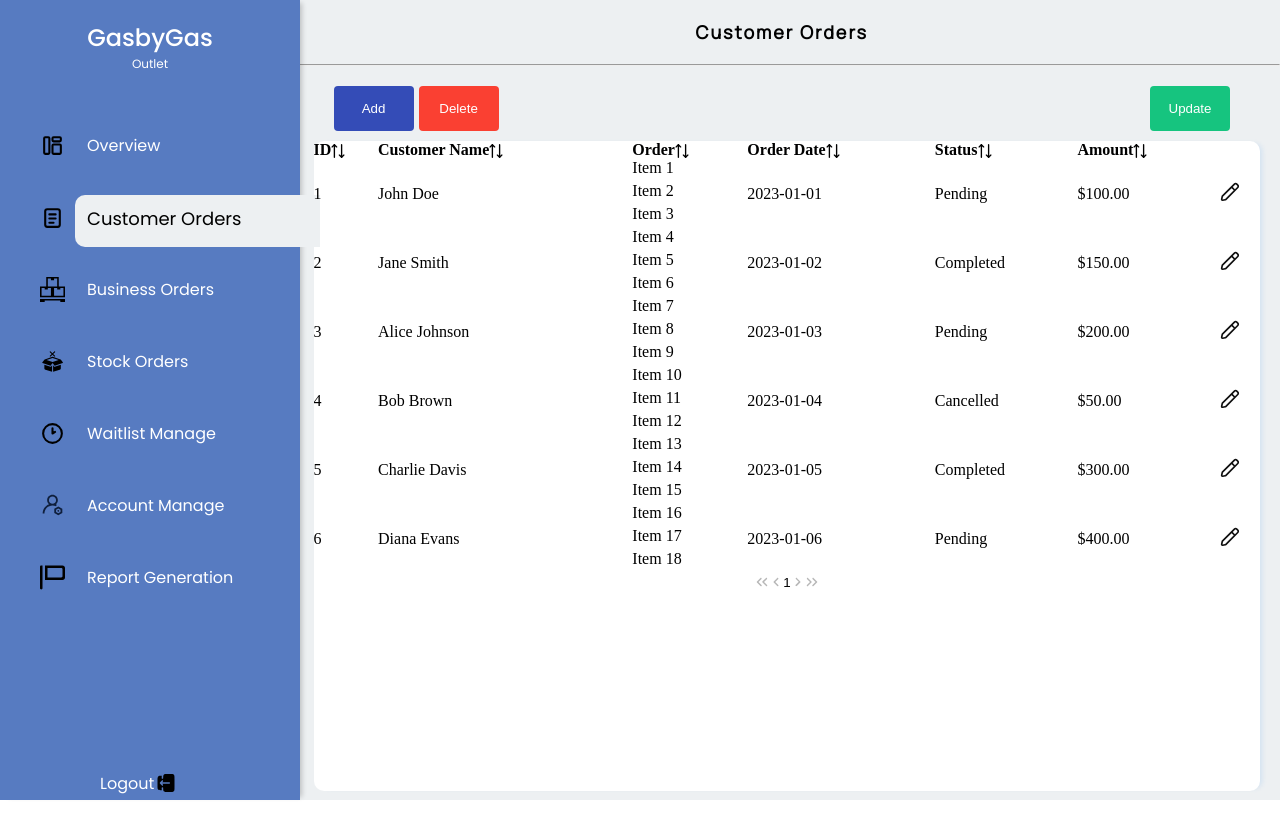
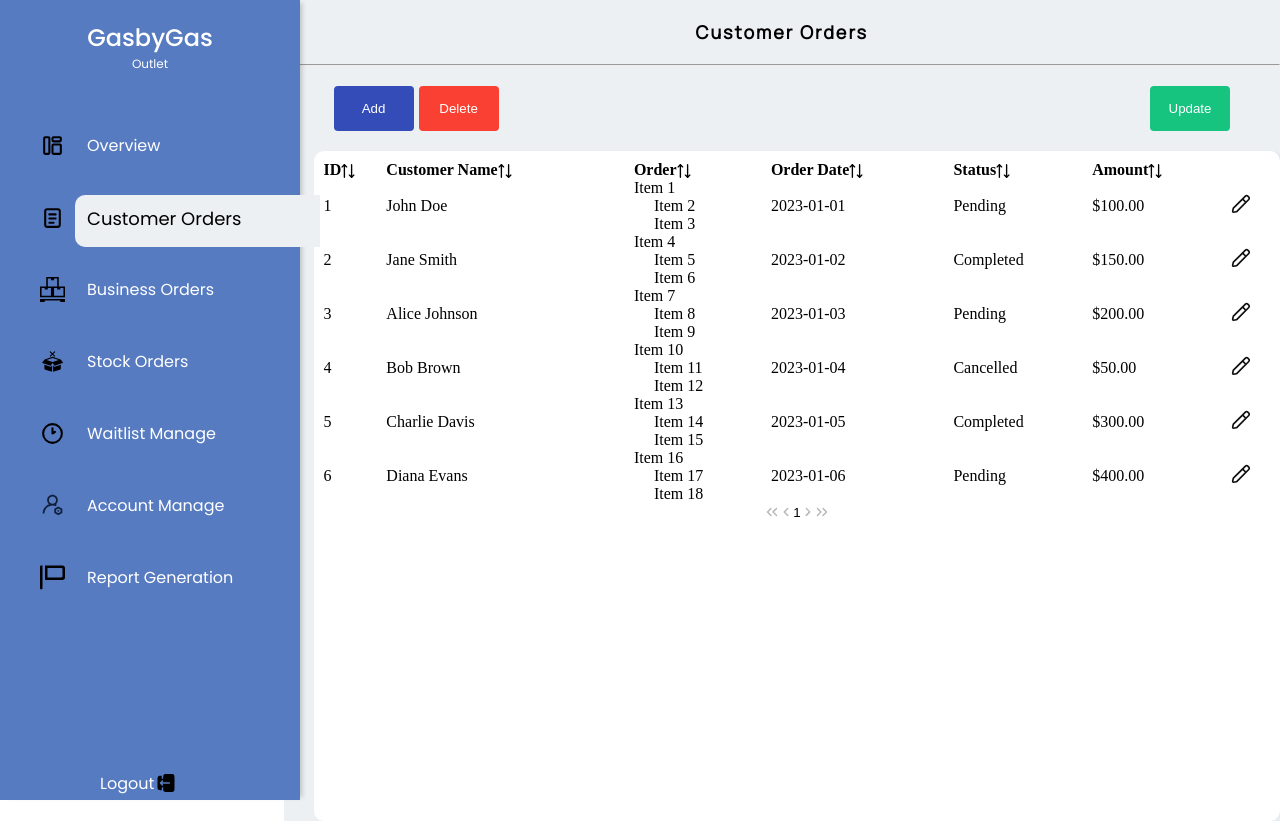
Before and after one commit to krishan44/ASE-Project, a React (Vite) app in the folder GasbyGas/: page / in a window 1280 px wide. Before the commit the page ends 800 px from the top, so only its background shows below. Built offline with nearby package versions, Linux system fonts and the light colour scheme.

Commit message:
Enhance customerOrders styling by differentiating first and subsequent order items and adjusting layout margins and padding

```diff
--- a/GasbyGas/src/Components/OutletManager/customerOrders.jsx
+++ b/GasbyGas/src/Components/OutletManager/customerOrders.jsx
@@ -20,7 +20,7 @@ function customerOrders(){
         return (
             <div className={style.orderItems}>
                 {rowData.order.map((item, index) => (
-                    <div key={index} className={style.orderItem}>{item}</div>
+                    <div key={index} className={index === 0 ? style.firstOrderItem : style.otherOrderItems}>{item}</div>
                 ))}
             </div>
         );
--- a/GasbyGas/src/Components/OutletManager/customerOrders.module.css
+++ b/GasbyGas/src/Components/OutletManager/customerOrders.module.css
@@ -32,7 +32,8 @@
     height: 650px;
     background-color: #FFF;
     margin-left: 30px;
-    margin-top: 10px;
+    margin-top: 20px;
+    padding: 10px;
     border-radius: 10px;
     box-shadow: 5px 0 5px -3px rgba(101, 169, 242, 0.2);
 }
@@ -132,3 +133,12 @@
 .orderItem {
     margin-bottom: 5px;
 }
+
+.firstOrderItem {
+    text-align: left;
+}
+
+.otherOrderItems {
+    text-align: left;
+    padding-left: 20px;
+}
```
